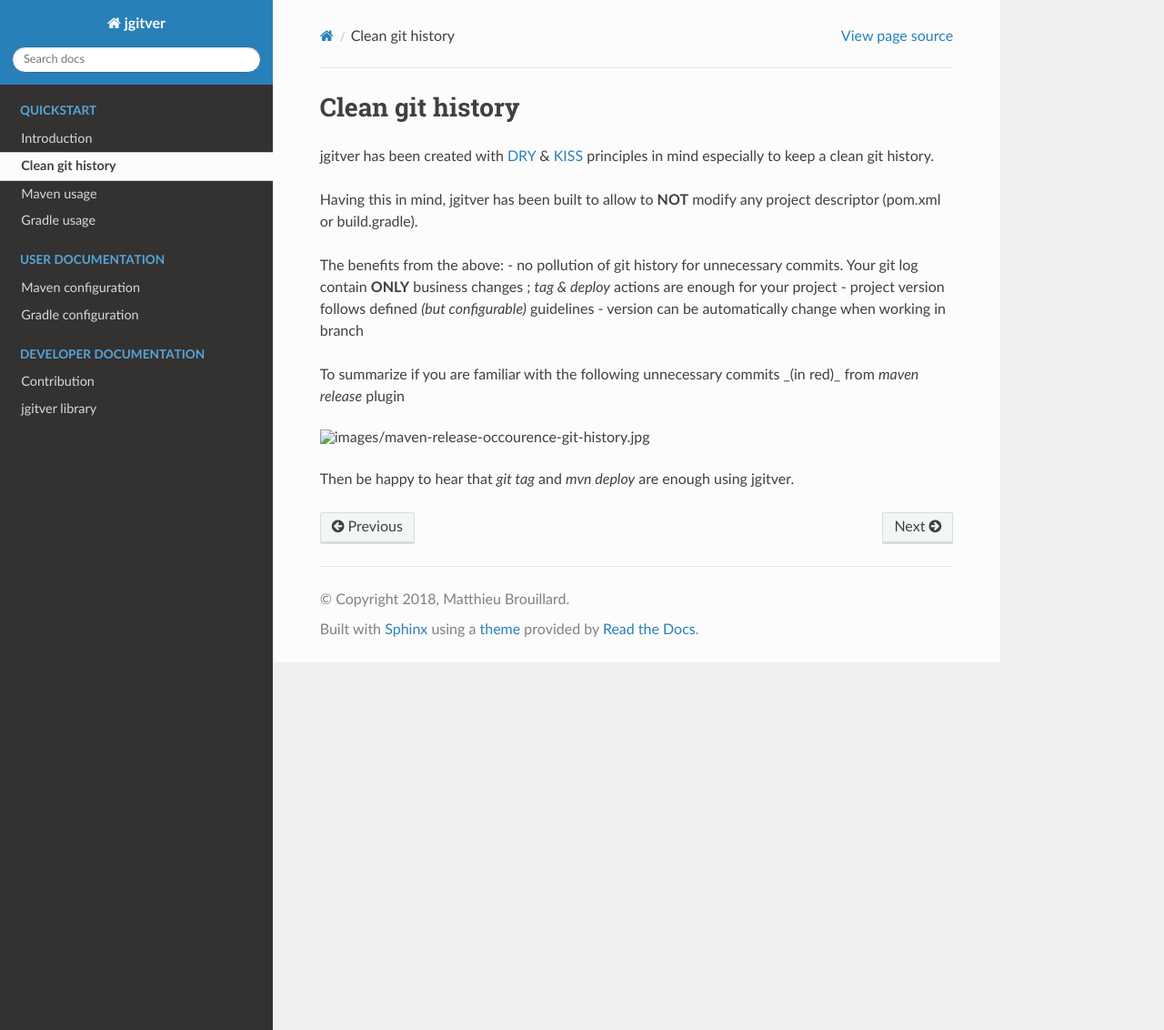
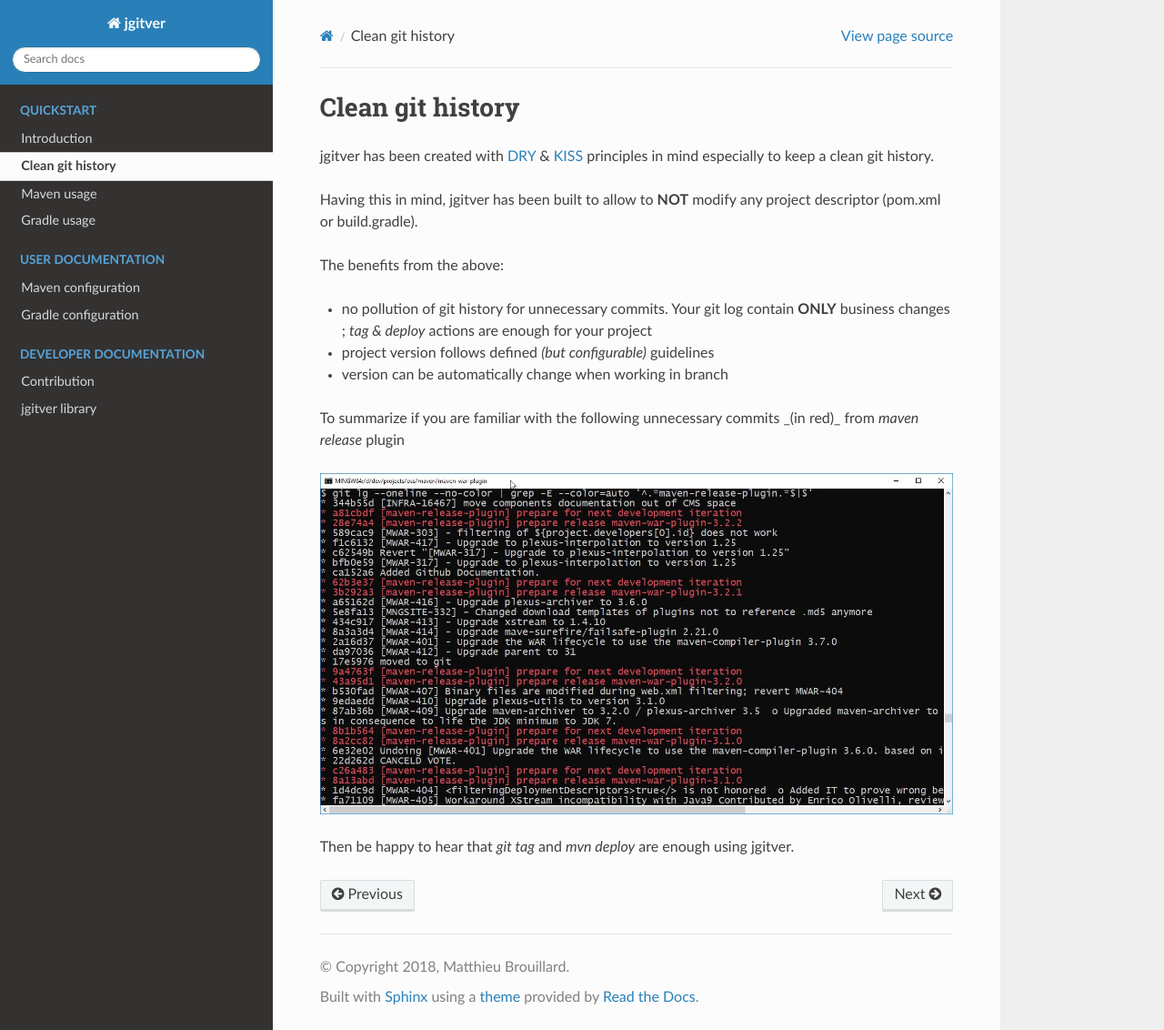
Before and after one commit to jgitver/jgitver.github.io, a Sphinx documentation site: the page built from docs/clean-git.rst, in a window 1280 px wide and 1132 px high. Shown: the whole window at 91% size. Built offline with Sphinx 7.4.7 and the Read the Docs theme 2.0.0, drawn with Linux system fonts in a browser that asks for light colours.

```diff
--- a/docs/clean-git.rst
+++ b/docs/clean-git.rst
@@ -6,9 +6,10 @@ jgitver has been created with `DRY`_ & `KISS`_ principles in mind especially to
 Having this in mind, jgitver has been built to allow to **NOT** modify any project descriptor (pom.xml or build.gradle).
 
 The benefits from the above:
-- no pollution of git history for unnecessary commits. Your git log contain **ONLY** business changes ; `tag & deploy` actions are enough for your project
-- project version follows defined *(but configurable)* guidelines
-- version can be automatically change when working in branch
+
+* no pollution of git history for unnecessary commits. Your git log contain **ONLY** business changes ; `tag & deploy` actions are enough for your project
+* project version follows defined *(but configurable)* guidelines
+* version can be automatically change when working in branch
 
 To summarize if you are familiar with the following unnecessary commits _(in red)_ from `maven release` plugin
 
--- a/docs/introduction.rst
+++ b/docs/introduction.rst
@@ -4,6 +4,7 @@ Introduction
 `jgitver`_ in essence is a set of tool providing auto-computation of projects versioning.
 
 Main features include:
+
 * project version calculation (`semver`_ compatible)
 * standardized but configurable computations
 * 0 file modification and thus 0 additional commit
```
Also changed, not shown: docs/images/maven-release-occourence-git-history.jpg (renamed from images/maven-release-occourence-git-history.jpg).
